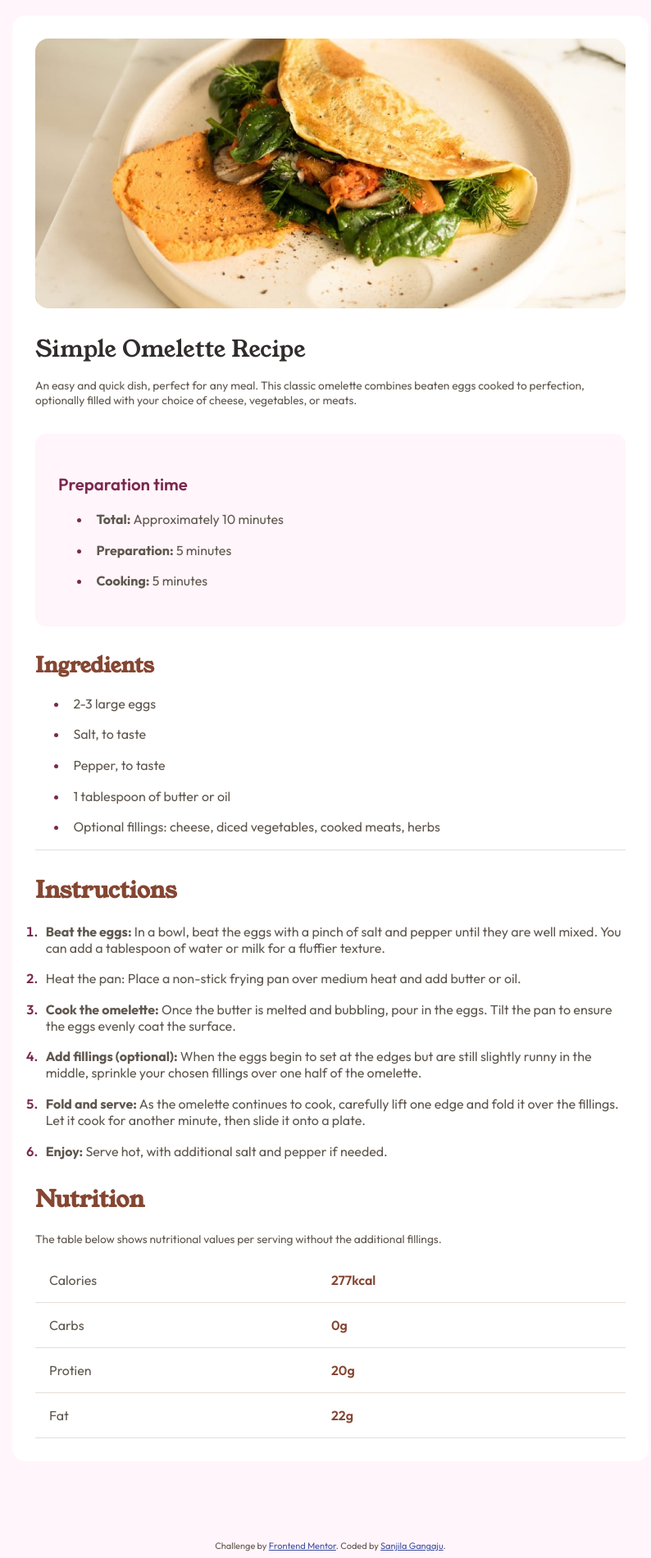
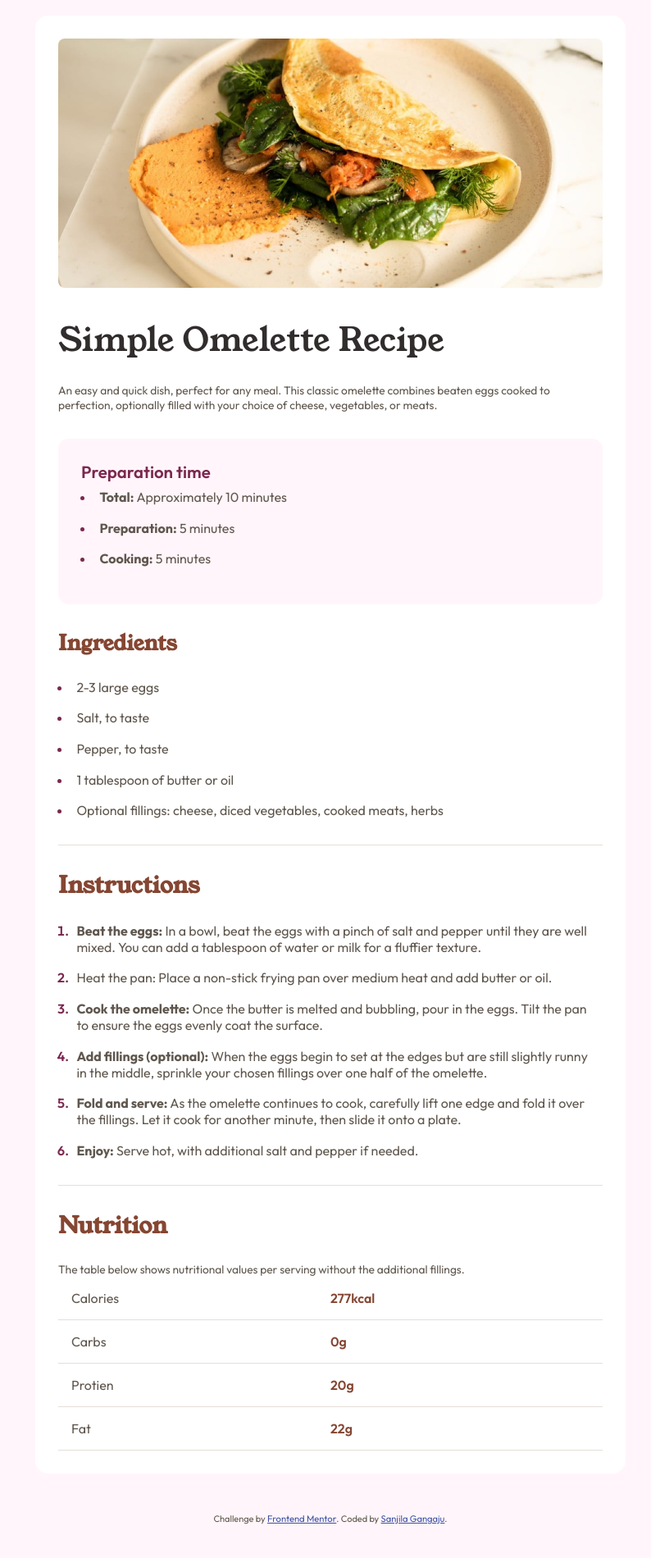
Before and after one commit to SanjilaGangaju/RecipePage, a plain HTML site: page index.html in a window 1280 px wide. Shown: the part 77-1977 px from the top of the page at 82% size, without its empty margins (237-1031 px from the left). Drawn offline with Linux system fonts and the light colour scheme.

Commit message:
fixed styling scales

```diff
--- a/index.html
+++ b/index.html
@@ -63,6 +63,7 @@
             <span>Enjoy:</span> Serve hot, with additional salt and pepper if needed.</li>
         </ol>
       </section>
+      <hr>
       <section class="nutritions">
         <h2 class="nutrition-title">Nutrition</h2>
         <p class="nutri-desc">  The table below shows nutritional values per serving without the additional fillings.
@@ -94,7 +95,7 @@
   <footer>
     <div class="attribution">
       Challenge by <a href="https://www.frontendmentor.io?ref=challenge" target="_blank">Frontend Mentor</a>.
-      Coded by <a href="#">Sanjila Gangaju</a>.
+      Coded by <a href="https://github.com/SanjilaGangaju/RecipePage" target="_blank">Sanjila Gangaju</a>.
     </div>
   </footer>
 </body>
--- a/styles.css
+++ b/styles.css
@@ -14,7 +14,7 @@
     --ff-headings: "Young Serif", serif;
 
 }
-
+*,
 *::before,
 *::after{
     margin: 0;
@@ -26,25 +26,32 @@ body{
     font-family: var(--ff-main);
     color: hsl(30, 10%, 34%);
 }
+.wrapper{
+    display: grid;
+    place-items: center;
+}
 .recipe-wrapper{
-    max-width: 45rem;
+    max-width: 45em;
     background-color: hsl(0, 0%, 100%);
     border-radius: 16px;
     padding: 1.75rem;
     margin: 6rem auto;
 }
+
 .recipe-img{
-   width: 100%;
-   border-radius: 16px;
-   margin-bottom: 10px;
+   max-width: 100%;
+   border-radius: 8px;
+   margin-bottom: 2.54rem;
+   display: block;
 
 }
 .recipe-title{
     font-family: "Young Serif";
     font-weight: 100;
-    font-size: 1.75rem;
+    font-size: 2.5rem;
     line-height: 1.2;
     color: hsl(24, 5%, 18%);
+
 }
 .recipe-desc{
    font-family: var(--ff-main);
@@ -60,13 +67,18 @@ body{
     font-size: 1.275rem;
     font-weight: var(--fw-600);
     color: hsl(332, 51%, 32%);
+    margin-bottom: .5rem;
 
 }
 span{
     font-weight: var(--fw-700);
 
 }
-li, ol{
+ul, ol {
+    padding: 0 1rem;
+}
+
+li{
     margin-bottom: 1.1rem;
     padding-left: .4rem;
 
@@ -88,8 +100,10 @@ h1, h2, h3, h4{
     line-height: 1.2;
     font-family: var(--ff-headings);
     font-size: 1.75rem;
+    margin-bottom: 1.75rem;
 }
 hr{
+    margin-top: 2rem;
     outline: none;
     border: none;
     height: 1px;
@@ -121,6 +135,14 @@ tr{
     padding: 1rem;
     border-bottom: 1px solid hsl(30, 18%, 87%);
 }
+.attribution{
+    margin-top: -3rem;
+    font-size: 1.2rem;
+
+}
+.attribution a{
+    font-size: 0.7rem;
+}
 
 /* media query*/
 @media (max-width: 500px) {
@@ -134,10 +156,14 @@ tr{
         border-radius: 0;
     }
     .recipe-container{
-        padding: 0.175rem;
+        padding: 0 1.75rem;
 
     }
-    .recipe-title{
-        font-size: 2.2rem;
+   .recipe-title{
+        font-size: 2.5rem;
     }
+    .attribution{
+        margin-top: 1.5rem;
+    }
+
 }
```
